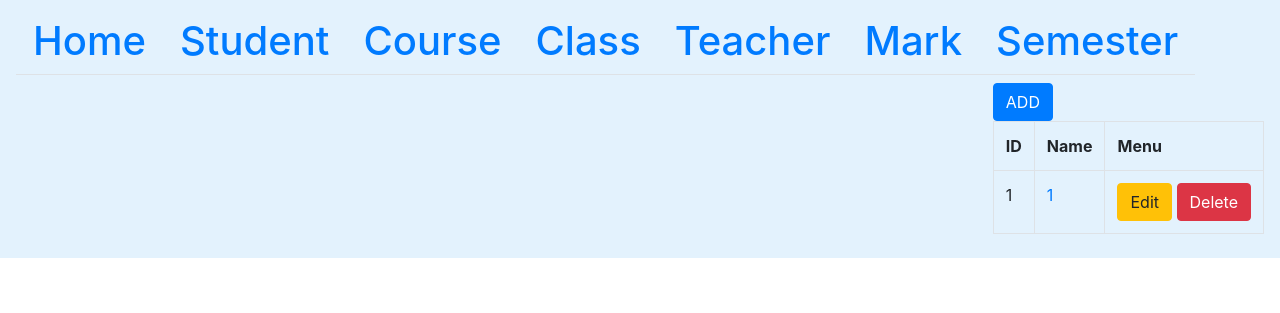
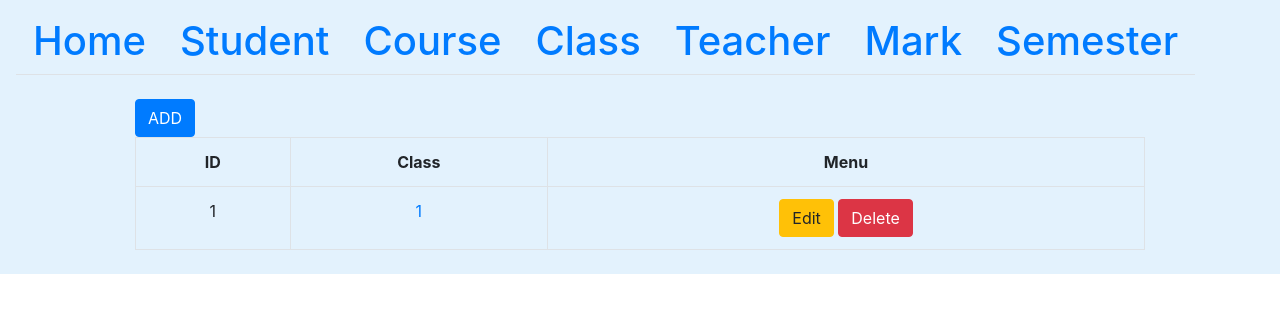
Before and after one commit to DO-HOAI-NAM/WEB_G301, a Symfony app: template templates/class/index.html.twig in a window 1280 px wide. Shown: the top 313 px of the page. Run offline with Twig, Linux system fonts and the light colour scheme; the template is opened without the code that fills it: most values are stand-ins (such as "Sample title", 1, 10 or a date in 2020); some libraries are stand-ins or nearby versions.

Commit message:
update code

```diff
--- a/templates/class/index.html.twig
+++ b/templates/class/index.html.twig
@@ -1,13 +1,14 @@
 {% extends 'base.html.twig' %}
 
 {% block body %}
-<div class="function__mgt-add">
+<div class="container-fluid col-md-10 text-center">
 <a class="btn btn-primary" href="{{path('class_add')}}">ADD</a>
-<div>
+</div>
+<div class="container-fluid col-md-10 text-center">
 <table class="table table-bordered">
 <tr>
 <th>ID</th>
-<th>Name</th>
+<th>Class</th>
 <th>Menu</th>
 </tr>
 {% for c in classes %}
--- a/templates/teacher/index.html.twig
+++ b/templates/teacher/index.html.twig
@@ -1,7 +1,7 @@
 {% extends 'base.html.twig' %}
 
 {% block body %}
-<div class="function__mgt-add">
+<div class="container-fluid col-md-10 text-center">
 					<h5 class="text-uppercase text-center mt-3">
 					{% set total = teachers|length %}
     				{% if total <= 1 %}
@@ -14,7 +14,8 @@
 <form action="{{ path('teacher_search')}}" method="post">
 	<input class="m-lg-1" type="search" name="name" id=""><button class="btn btn-warning p-1 m-lg-2" type="submit">Search</button>
 </form>
-<div>
+</div>
+<div class="container-fluid col-md-10 text-center">
 <table class="table table-bordered">
 <tr>
 <th>ID</th>
```
